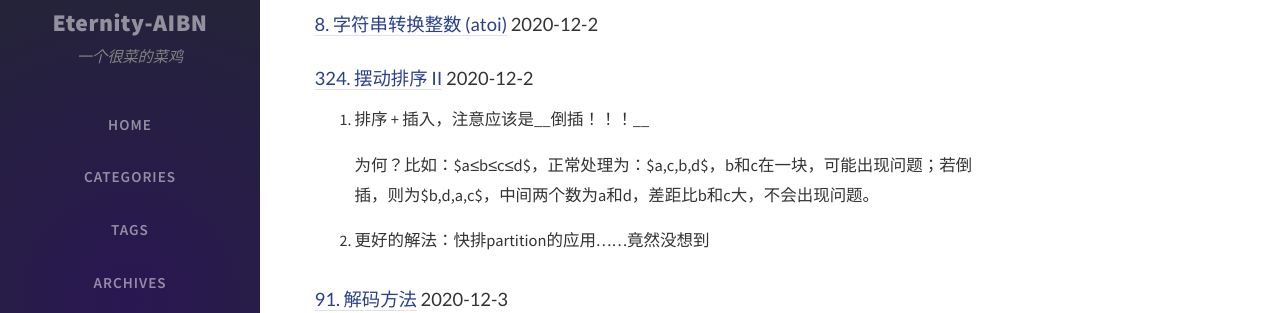
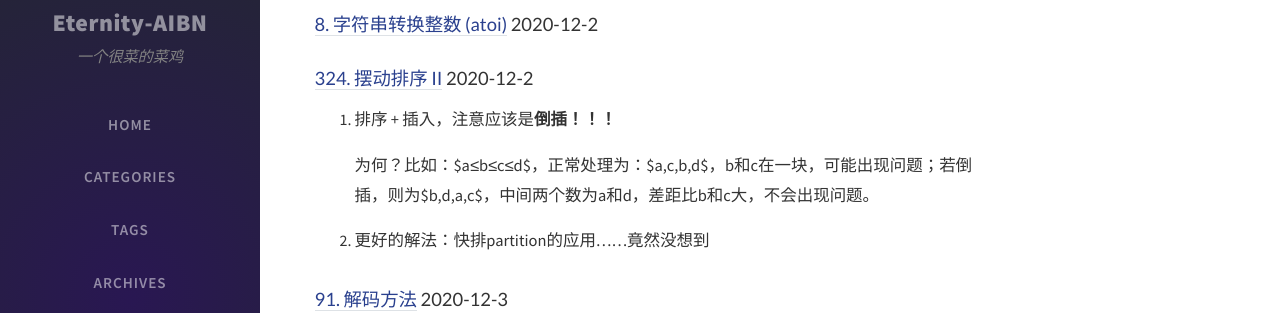
Before and after one commit to Eternity-AIBN/Eternity-AIBN.github.io, a Jekyll site: the page built from _posts/2020-9-16-Leetcode随缘刷题.md, in a window 1280 px wide and 900 px high, scrolled down 2360 px. Shown: the part 151-464 px from the top of the window. Built offline with Jekyll 4.4.1, drawn with Linux system fonts in a browser that asks for light colours; nearby versions of some CDN libraries; comment, search, counter and statistics services are not loaded.

```diff
--- a/_posts/2020-9-16-Leetcode随缘刷题.md
+++ b/_posts/2020-9-16-Leetcode随缘刷题.md
@@ -123,7 +124,7 @@ tags: [leetcode]     # TAG names should always be lowercase
 
 
 
-1. 排序 + 插入，注意应该是__倒插！！！__
+1. 排序 + 插入，注意应该是**倒插！！！**
 
    为何？比如：$a≤b≤c≤d$，正常处理为：$a,c,b,d$，b和c在一块，可能出现问题；若倒插，则为$b,d,a,c$，中间两个数为a和d，差距比b和c大，不会出现问题。
 
```
Also changed, not shown: other parts of _posts/2020-9-16-Leetcode随缘刷题.md (+1 -0 lines).
